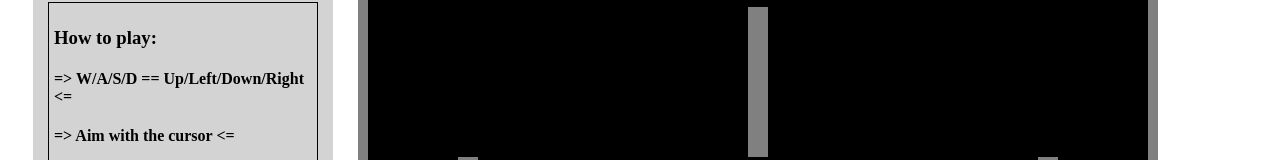
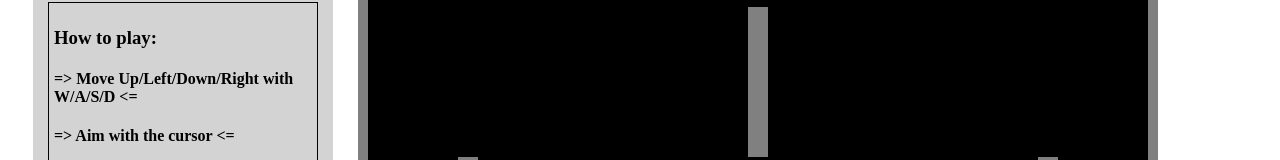
Before and after one commit to dgbanks/Tanks, a website built with webpack: page index.html in a window 1280 px wide. Shown: the part 143-303 px from the top of the page. Built offline with nearby package versions, Linux system fonts and the light colour scheme.

Commit message:
minor changes to html

```diff
--- a/index.html
+++ b/index.html
@@ -45,7 +45,7 @@
       <h1>TANKS</h1>
       <div class='instructions'>
         <h3>How to play:</h3>
-        <h4>=> W/A/S/D == Up/Left/Down/Right <=</h4>
+        <h4>=> Move Up/Left/Down/Right with W/A/S/D <=</h4>
         <h4>=> Aim with the cursor <=</h4>
         <h4>=> Click to shoot <=</h4>
         <h4>=> At any given time, you may have no more than 5 bullets in the air <=</4>
```
